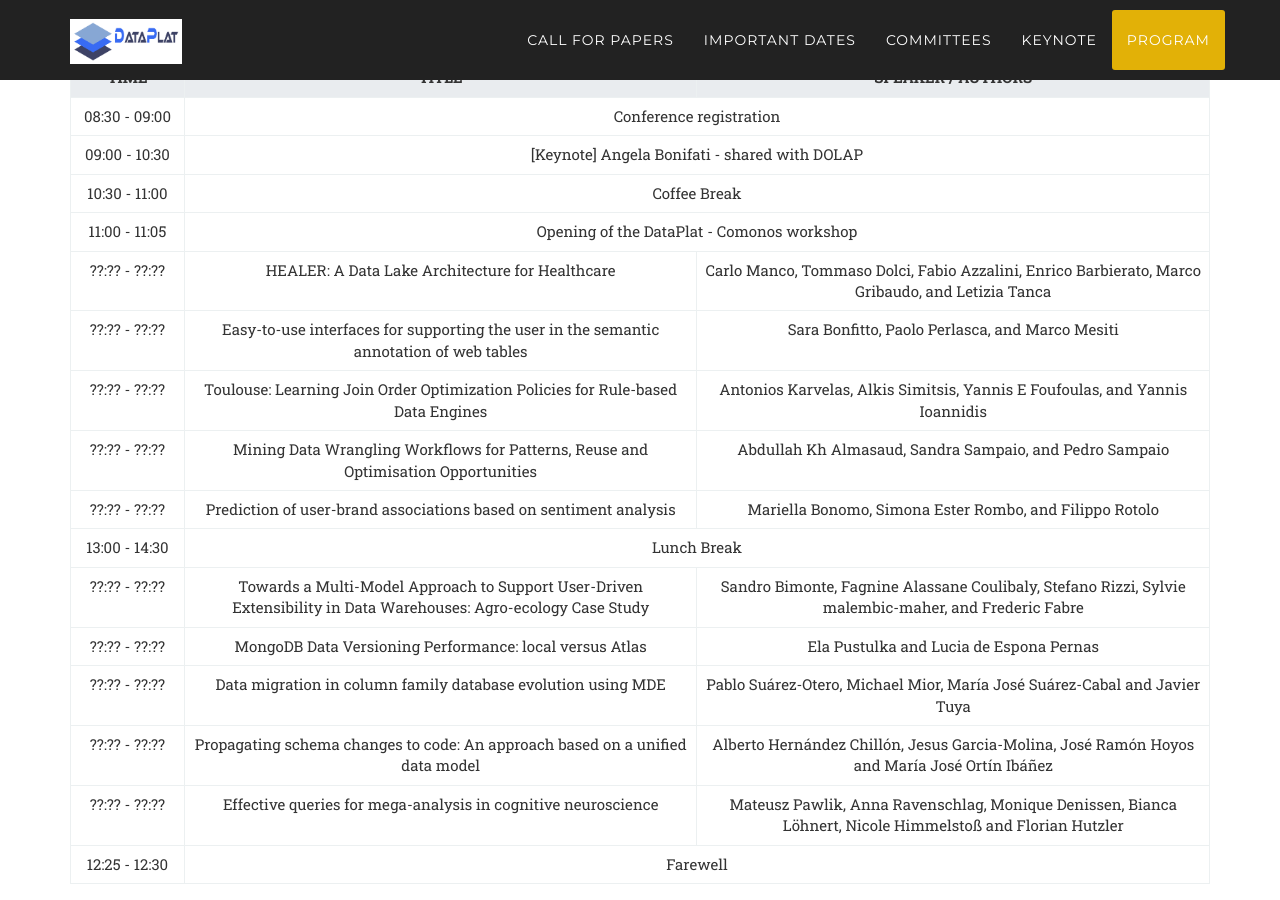
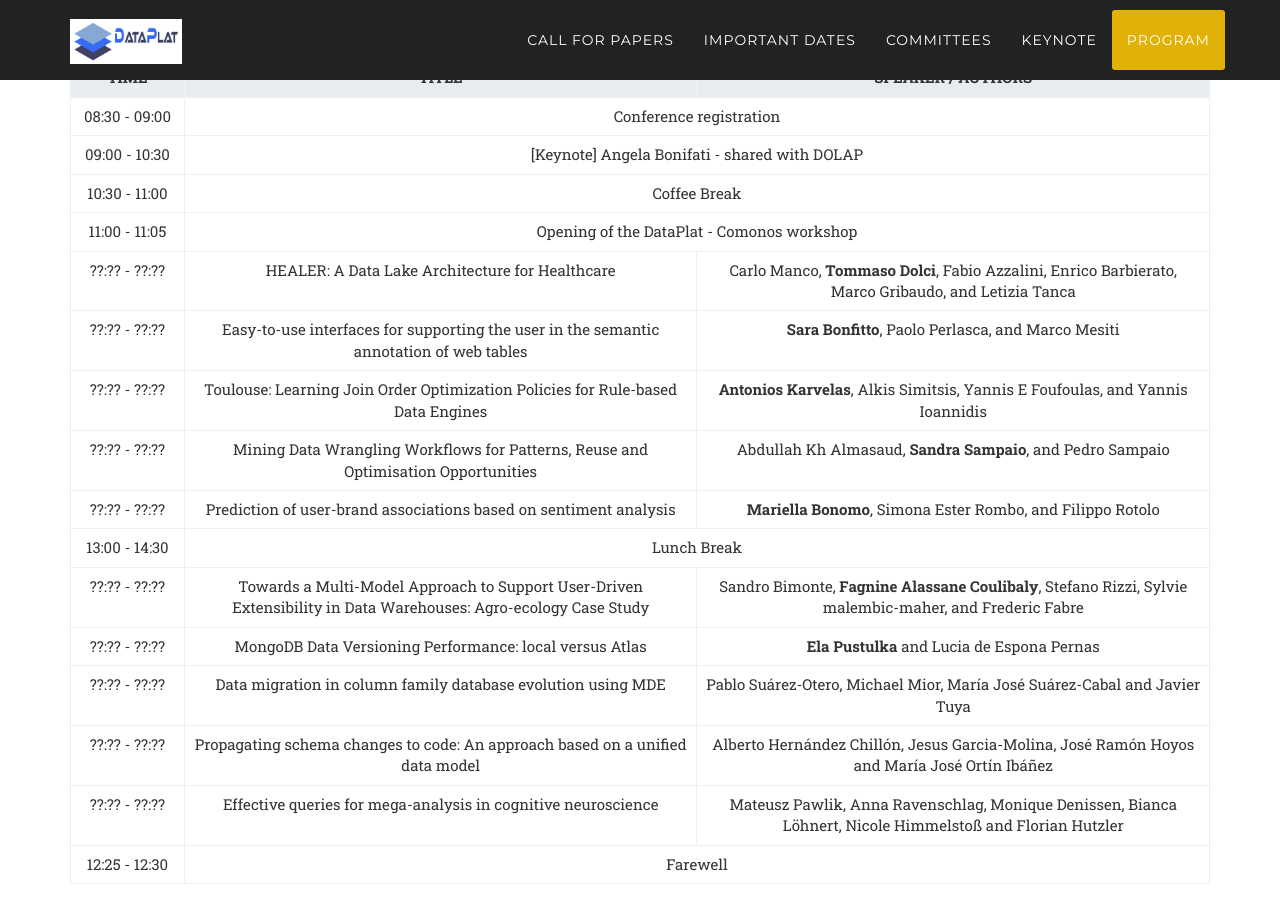
Before and after one commit to big-unibo/dataplat2024, a Jekyll site: the page built from index.html, in a window 1280 px wide and 900 px high, scrolled down 4528 px. Built offline with Jekyll 4.4.1, drawn with Linux system fonts in a browser that asks for light colours; some web fonts are replaced.

```diff
--- a/_includes/program.html
+++ b/_includes/program.html
@@ -24,16 +24,16 @@
                                 </td><td>10:30 - 11:00</td><td colspan="2">Coffee Break</td></tr>
 
                                 <tr class="prog-opening"><td>11:00 - 11:05</td><td colspan="2">Opening of the DataPlat - Comonos workshop</td></tr>
-                                <tr><td>??:?? - ??:??</td><td>HEALER: A Data Lake Architecture for Healthcare</td><td>Carlo Manco, Tommaso Dolci, Fabio Azzalini, Enrico Barbierato, Marco Gribaudo, and Letizia Tanca</td></tr>
-                                <tr><td>??:?? - ??:??</td><td>Easy-to-use interfaces for supporting the user in the semantic annotation of web tables</td><td>Sara Bonfitto, Paolo Perlasca, and Marco Mesiti</td></tr>
-                                <tr><td>??:?? - ??:??</td><td>Toulouse: Learning Join Order Optimization Policies for Rule-based Data Engines</td><td>Antonios Karvelas, Alkis Simitsis, Yannis E Foufoulas, and Yannis Ioannidis</td></tr>
-                                <tr><td>??:?? - ??:??</td><td>Mining Data Wrangling Workflows for Patterns, Reuse and Optimisation Opportunities</td><td>Abdullah Kh Almasaud, Sandra Sampaio, and Pedro Sampaio</td></tr>
-                                <tr><td>??:?? - ??:??</td><td>Prediction of user-brand associations based on sentiment analysis</td><td>Mariella Bonomo, Simona Ester Rombo, and Filippo Rotolo</td></tr>
+                                <tr><td>??:?? - ??:??</td><td>HEALER: A Data Lake Architecture for Healthcare</td><td>Carlo Manco, <b>Tommaso Dolci</b>, Fabio Azzalini, Enrico Barbierato, Marco Gribaudo, and Letizia Tanca</td></tr>
+                                <tr><td>??:?? - ??:??</td><td>Easy-to-use interfaces for supporting the user in the semantic annotation of web tables</td><td><b>Sara Bonfitto</b>, Paolo Perlasca, and Marco Mesiti</td></tr>
+                                <tr><td>??:?? - ??:??</td><td>Toulouse: Learning Join Order Optimization Policies for Rule-based Data Engines</td><td><b>Antonios Karvelas</b>, Alkis Simitsis, Yannis E Foufoulas, and Yannis Ioannidis</td></tr>
+                                <tr><td>??:?? - ??:??</td><td>Mining Data Wrangling Workflows for Patterns, Reuse and Optimisation Opportunities</td><td>Abdullah Kh Almasaud, <b>Sandra Sampaio</b>, and Pedro Sampaio</td></tr>
+                                <tr><td>??:?? - ??:??</td><td>Prediction of user-brand associations based on sentiment analysis</td><td><b>Mariella Bonomo</b>, Simona Ester Rombo, and Filippo Rotolo</td></tr>
 
                                 </td><td>13:00 - 14:30</td><td colspan="2">Lunch Break</td></tr>
 
-                                <tr><td>??:?? - ??:??</td><td>Towards a Multi-Model Approach to Support User-Driven Extensibility in Data Warehouses: Agro-ecology Case Study</td><td>Sandro Bimonte, Fagnine Alassane Coulibaly, Stefano Rizzi, Sylvie malembic-maher, and Frederic Fabre</td></tr>
-                                <tr><td>??:?? - ??:??</td><td>MongoDB Data Versioning Performance: local versus Atlas</td><td>Ela Pustulka and Lucia de Espona Pernas</td></tr>
+                                <tr><td>??:?? - ??:??</td><td>Towards a Multi-Model Approach to Support User-Driven Extensibility in Data Warehouses: Agro-ecology Case Study</td><td>Sandro Bimonte, <b>Fagnine Alassane Coulibaly</b>, Stefano Rizzi, Sylvie malembic-maher, and Frederic Fabre</td></tr>
+                                <tr><td>??:?? - ??:??</td><td>MongoDB Data Versioning Performance: local versus Atlas</td><td><b>Ela Pustulka</b> and Lucia de Espona Pernas</td></tr>
                                 <tr><td>??:?? - ??:??</td><td>Data migration in column family database evolution using MDE</td><td>Pablo Suárez-Otero, Michael Mior, María José Suárez-Cabal and Javier Tuya</td></tr>
                                 <tr><td>??:?? - ??:??</td><td>Propagating schema changes to code: An approach based on a unified data model</td><td>Alberto Hernández Chillón, Jesus Garcia-Molina, José Ramón Hoyos and María José Ortín Ibáñez</td></tr>
                                 <tr><td>??:?? - ??:??</td><td>Effective queries for mega-analysis in cognitive neuroscience</td><td>Mateusz Pawlik, Anna Ravenschlag, Monique Denissen, Bianca Löhnert, Nicole Himmelstoß and Florian Hutzler</td></tr>
```
